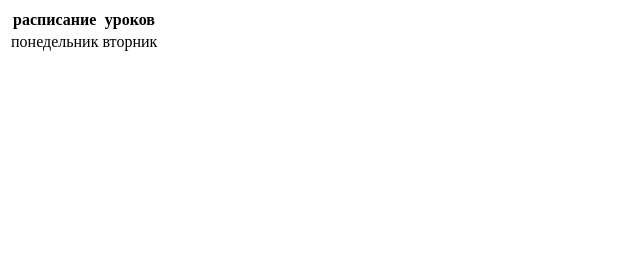
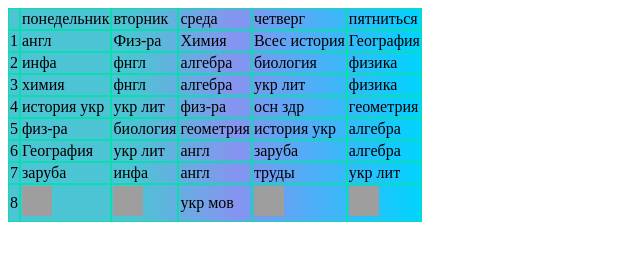
Before and after one commit to Nikitochka1/personalSamarsky, a plain HTML site: page Lesson_3/index.html in a window 1280 px wide. Shown: the whole page, without its empty margins (0-640 px from the left). Drawn offline with Linux system fonts and the light colour scheme; grey boxes are pictures that could not be loaded.

Commit message:
Я закоммитил

```diff
--- a/Lesson_3/index.html
+++ b/Lesson_3/index.html
@@ -1,16 +1,128 @@
 <!DOCTYPE html>
 <html lang="en">
 <head>
+    <link rel="stylesheet" href="style.css">
     <meta charset="UTF-8">
     <meta http-equiv="X-UA-Compatible" content="IE=edge">
     <meta name="viewport" content="width=device-width, initial-scale=1.0">
     <title>Document</title>
 </head>
 <body>
-    <table>
-        <tr><th>расписание</th><th>уроков</th></tr> <!--ряд с ячейками заголовков-->
-        <tr><td>понедельник </td>
-            <td>вторник</td></tr> <!--ряд с ячейками тела таблицы-->
+    <table cellspacing="0">
+        <tr>
+      <td></td>
+      <td>понедельник</td>
+      <td>вторник</td>
+      <td>среда</td>
+      <td>четверг</td>
+      <td>пятниться</td>
+        </tr>
+        <tr>
+            <td>1</td>
+            <td>англ</td>
+            <td>Физ-ра</td>
+            <td>Химия</td>
+            <td>Всес история</td>
+            <td>География</td>
+
+        <tr>
+            <td>2</td>
+            <td>инфа</td>
+            <td>фнгл</td>
+            <td>алгебра</td>
+            <td>биология</td>
+            <td>физика</td>
+
+<tr>
+            <td>3</td>
+            <td>химия</td>
+            <td>фнгл</td>
+            <td>алгебра</td>
+            <td>укр лит</td>
+            <td>физика</td>
+
+
+            <tr>
+            <td>4</td>
+            <td>история укр</td>
+            <td>укр лит</td>
+            <td>физ-ра</td>
+            <td>осн здр</td>
+            <td>геометрия</td>
+
+            <tr>
+            <td>5</td>
+            <td>физ-ра</td>
+            <td>биология</td>
+            <td>геометрия</td>
+            <td>история укр</td>
+            <td>алгебра</td>
+
+            <tr>
+                <td>6</td>
+                <td>География</td>
+                <td>укр лит</td>
+                <td>англ</td>
+                <td>заруба</td>
+                <td>алгебра</td>
+                <tr>
+                    <td>7</td>
+                    <td>заруба</td>
+                    <td>инфа</td>
+                    <td>англ</td>
+                    <td>труды</td>
+                    <td>укр лит
+                    </td>
+
+                    <tr>
+                        <td>8</td>
+                        <td><img src="./images/photo.png" alt=""> </td>
+                        <td><img src="./images/photo.png" alt=""></td>
+                        <td>укр мов</td>
+                        <td><img src="./images/photo.png" alt=""></td>
+                        <td><img src="./images/photo.png" alt=""></td>
+
+
+
+
+                    </tr>
+
+
+
+
+
+
+                </tr>
+
+
+
+
+
+            </tr>
+
+
+
+
+
+
+
+
+
+
+            </tr>
+
+
+
+
+
+
+            </tr>
+
+
+
+
+
+        </tr>
         </table>
 
 
--- a/Lesson_3/style.css
+++ b/Lesson_3/style.css
@@ -0,0 +1,12 @@
+td {
+border: 1px solid rgb(10, 221, 175) ;
+}
+table {background: rgb(8,174,195);
+    background: linear-gradient(90deg, rgba(8,174,195,0.727328431372549) 30%, rgba(45,69,230,0.5760679271708684) 55%, rgba(0,212,255,1) 100%);}
+
+    img {
+        width: 30px;
+         height: 30px;
+
+
+    }
```
Also changed, not shown: Lesson_3/images/573018853-p1002710-280x280.jpg (added), Lesson_3/images/завантаження.jpeg (added), 1 other file.
